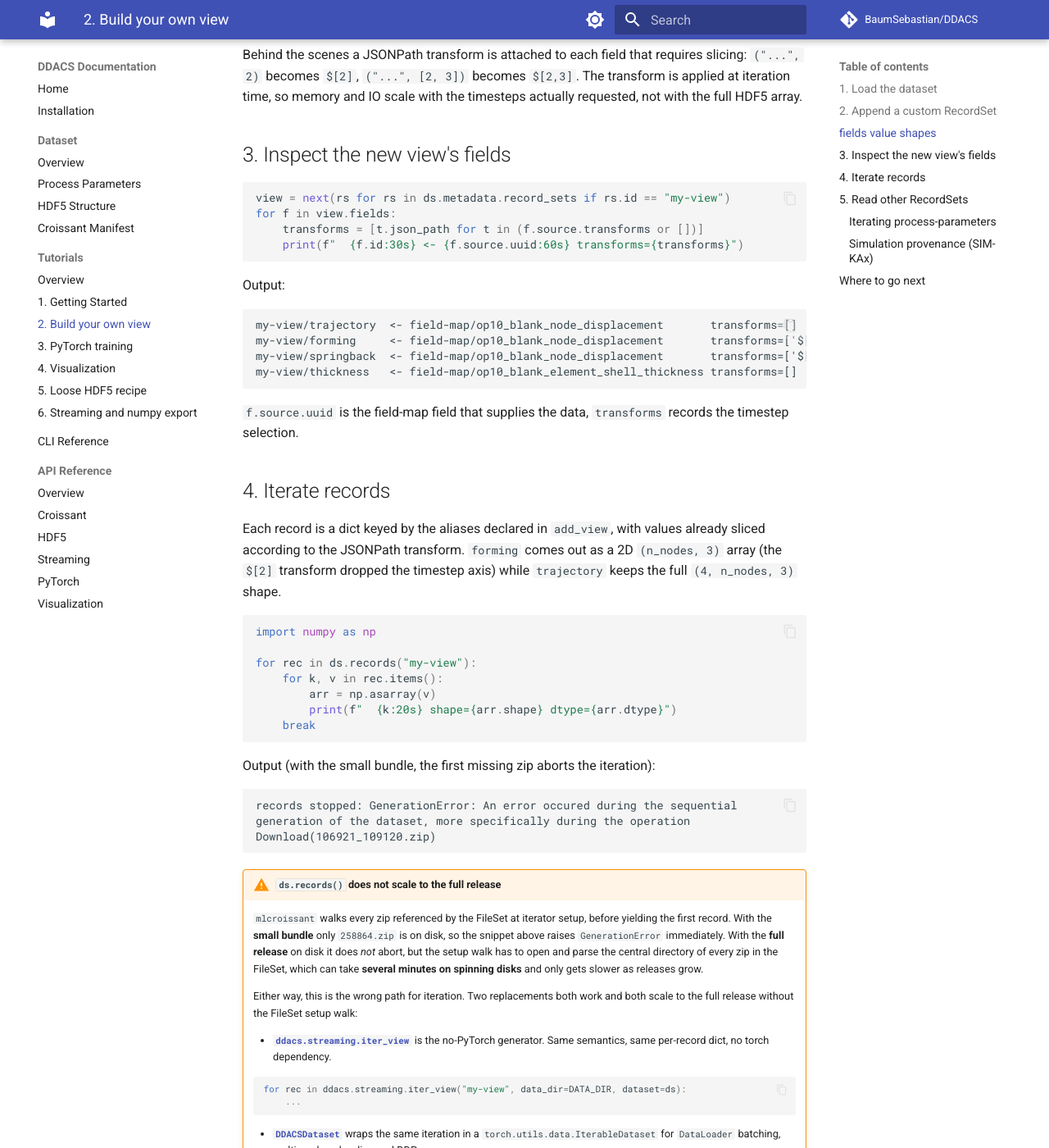
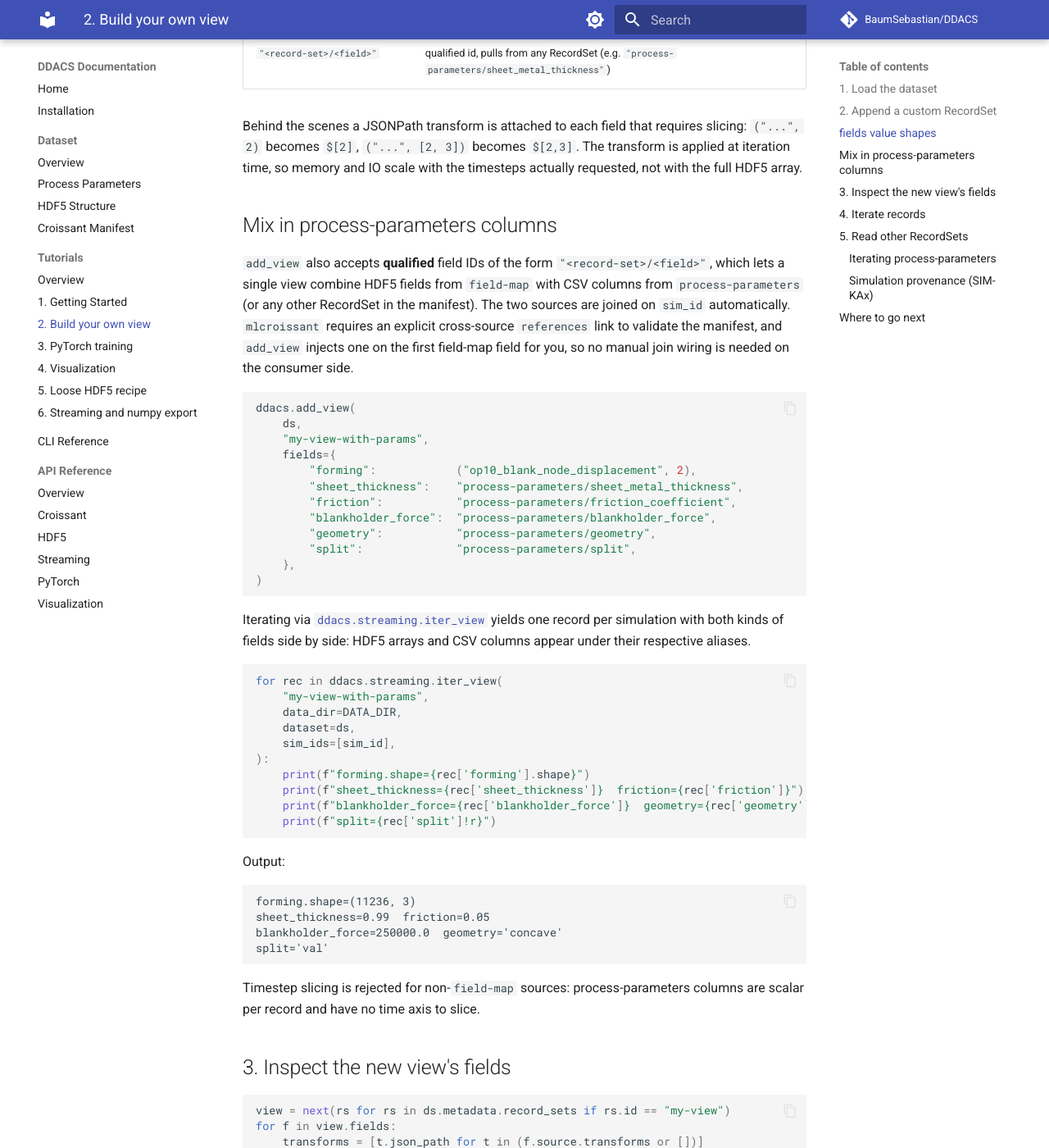
Before and after one commit to BaumSebastian/DDACS, an MkDocs documentation site: the page built from docs/tutorials/views.md, in a window 1280 px wide and 1400 px high, scrolled down 1454 px. Shown: the whole window at 82% size. Built offline with MkDocs 1.6.1 and Material for MkDocs 9.7.7, drawn with Linux system fonts in a browser that asks for light colours; comment, search, counter and statistics services are not loaded; some of the changed text lies outside the part shown.

Commit message:
docs(views): mixed-source add_view in tutorial + notebook 02
Extends the 'fields value shapes' table with the qualified-id row and
adds a 'Mix in process-parameters columns' section showing the pattern,
the auto-injected cross-source join, and an iter_view round-trip with
its real output. Mirrored as a markdown + code cell pair in notebook 02
after the existing add_view example.

````diff
--- a/docs/tutorials/views.md
+++ b/docs/tutorials/views.md
@@ -49,12 +49,58 @@ Field IDs (such as `op10_blank_node_displacement`) come from the field-map Recor
 
 | Value | Result |
 |-------|--------|
-| `"field_id"` | whole field (shortcut) |
-| `("field_id", None)` | whole field (explicit) |
-| `("field_id", int)` | one timestep |
-| `("field_id", [int, int, ...])` | subset of timesteps |
+| `"field_id"` | whole field-map field (shortcut) |
+| `("field_id", None)` | whole field-map field (explicit) |
+| `("field_id", int)` | one timestep (field-map only) |
+| `("field_id", [int, int, ...])` | subset of timesteps (field-map only) |
+| `"<record-set>/<field>"` | qualified id, pulls from any RecordSet (e.g. `"process-parameters/sheet_metal_thickness"`) |
 
 Behind the scenes a JSONPath transform is attached to each field that requires slicing: `("...", 2)` becomes `$[2]`, `("...", [2, 3])` becomes `$[2,3]`. The transform is applied at iteration time, so memory and IO scale with the timesteps actually requested, not with the full HDF5 array.
+
+## Mix in process-parameters columns
+
+`add_view` also accepts **qualified** field IDs of the form `"<record-set>/<field>"`, which lets a single view combine HDF5 fields from `field-map` with CSV columns from `process-parameters` (or any other RecordSet in the manifest). The two sources are joined on `sim_id` automatically. `mlcroissant` requires an explicit cross-source `references` link to validate the manifest, and `add_view` injects one on the first field-map field for you, so no manual join wiring is needed on the consumer side.
+
+```python
+ddacs.add_view(
+    ds,
+    "my-view-with-params",
+    fields={
+        "forming":            ("op10_blank_node_displacement", 2),
+        "sheet_thickness":    "process-parameters/sheet_metal_thickness",
+        "friction":           "process-parameters/friction_coefficient",
+        "blankholder_force":  "process-parameters/blankholder_force",
+        "geometry":           "process-parameters/geometry",
+        "split":              "process-parameters/split",
+    },
+)
+```
+
+Iterating via [`ddacs.streaming.iter_view`](streaming.md) yields one record per simulation with both kinds of fields side by side: HDF5 arrays and CSV columns appear under their respective aliases.
+
+```python
+for rec in ddacs.streaming.iter_view(
+    "my-view-with-params",
+    data_dir=DATA_DIR,
+    dataset=ds,
+    sim_ids=[sim_id],
+):
+    print(f"forming.shape={rec['forming'].shape}")
+    print(f"sheet_thickness={rec['sheet_thickness']}  friction={rec['friction']}")
+    print(f"blankholder_force={rec['blankholder_force']}  geometry={rec['geometry']!r}")
+    print(f"split={rec['split']!r}")
+```
+
+Output:
+
+```
+forming.shape=(11236, 3)
+sheet_thickness=0.99  friction=0.05
+blankholder_force=250000.0  geometry='concave'
+split='val'
+```
+
+Timestep slicing is rejected for non-`field-map` sources: process-parameters columns are scalar per record and have no time axis to slice.
 
 ## 3. Inspect the new view's fields
 
````
Also changed, not shown: 1 other file.
